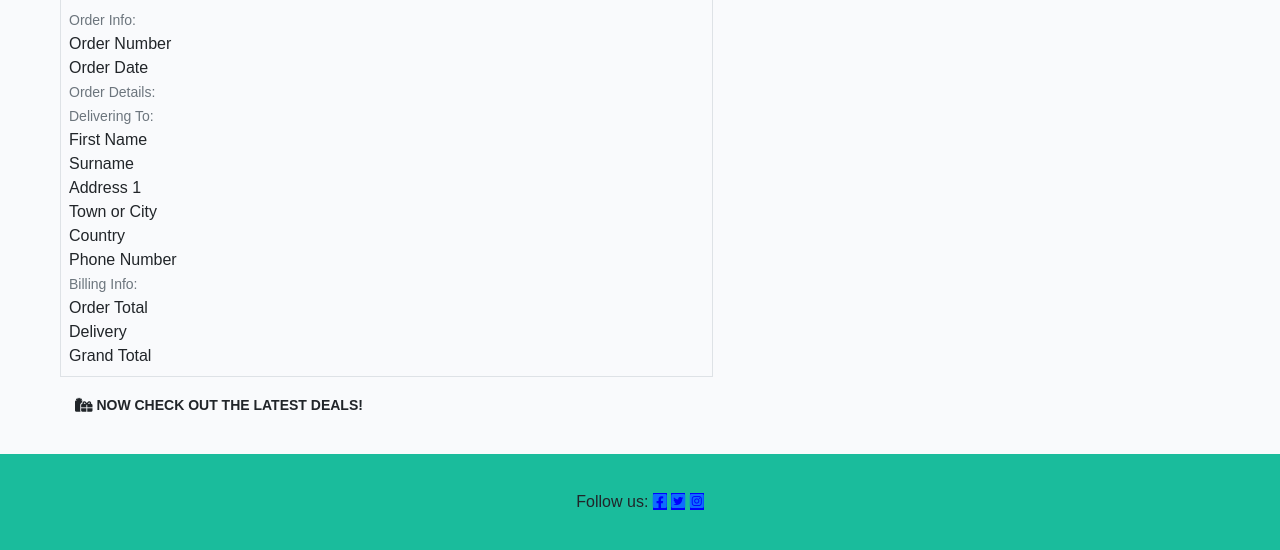
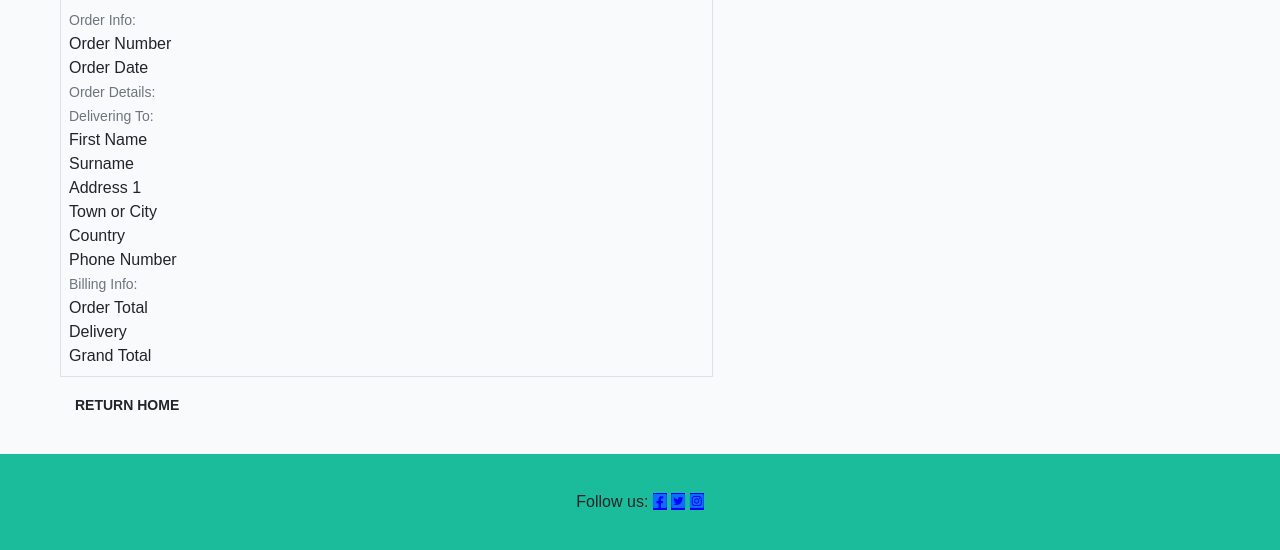
Before and after one commit to Ross-Fraser/Relish, a Django app: template checkout/templates/checkout/checkout_success.html in a window 1280 px wide. Shown: the part 380-930 px from the top of the page. Run offline with Django 4.2, Linux system fonts and the light colour scheme; the template is opened without the code that fills it, so the values that code supplies are empty; some libraries are stand-ins or nearby versions.

Commit message:
rework: correct shipping and billing details for stripe and button on checkout_success.html

```diff
--- a/checkout/templates/checkout/checkout_success.html
+++ b/checkout/templates/checkout/checkout_success.html
@@ -214,11 +214,8 @@
                         <span class="text-uppercase">Back to Profile</span>
                     </a>
                 {% else %}
-                    <a href="{% url 'products' %}?category=new_arrivals,deals,clearance" class="btn btn-black rounded-0 my-2">
-                        <span class="icon mr-2">
-                            <i class="fas fa-gifts"></i>
-                        </span>
-                        <span class="text-uppercase">Now check out the latest deals!</span>
+                    <a href="{% url 'home' %}" class="btn btn-black rounded-0 my-2">
+                        <span class="text-uppercase">Return Home</span>
                     </a>
                 {% endif %}
 			</div>
```
Also changed, not shown: checkout/static/checkout/js/stripe_elements.js (+6 -5 lines).
